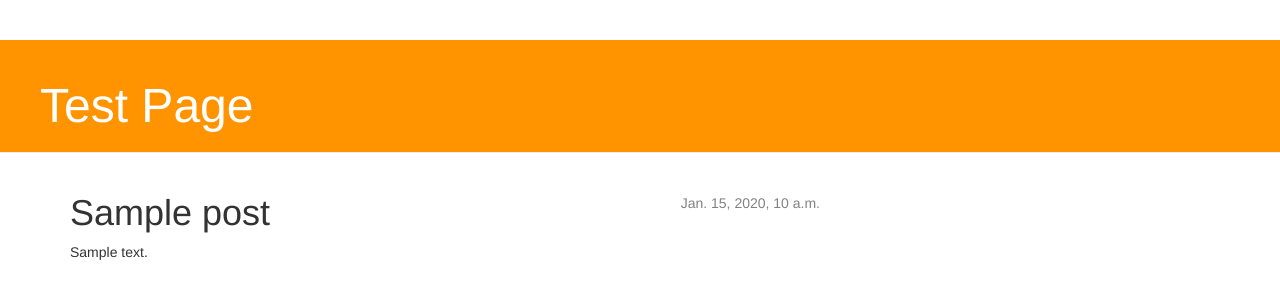
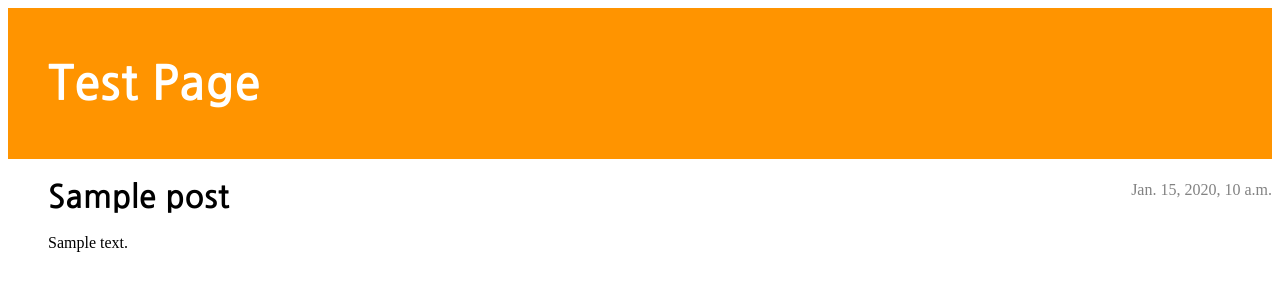
Before and after one commit to pjyi2147/my-first-blog, a Django app: page / in a window 1280 px wide. Shown: the top 300 px of the page. Run offline with Django 3.2, Linux system fonts and the light colour scheme; tables that the repository leaves empty hold one stand-in row (values such as "Sample post"); some libraries are stand-ins or nearby versions.

Commit message:
bootstrap 정리

```diff
--- a/blog/templates/blog/post_list.html
+++ b/blog/templates/blog/post_list.html
@@ -5,8 +5,6 @@
     <link rel="stylesheet" href="{% static 'css/blog.css' %}">
     <link rel="stylesheet" href="//maxcdn.bootstrapcdn.com/bootstrap/3.2.0/css/bootstrap-theme.min.css">
     <title> Patrick's blog</title>
-    <link rel="stylesheet" href="//maxcdn.bootstrapcdn.com/bootstrap/3.2.0/css/bootstrap.min.css">
-    <link rel="stylesheet" href="//maxcdn.bootstrapcdn.com/bootstrap/3.2.0/css/bootstrap-theme.min.css">
   </head>
   <body>
     <div class="page-header">
```
